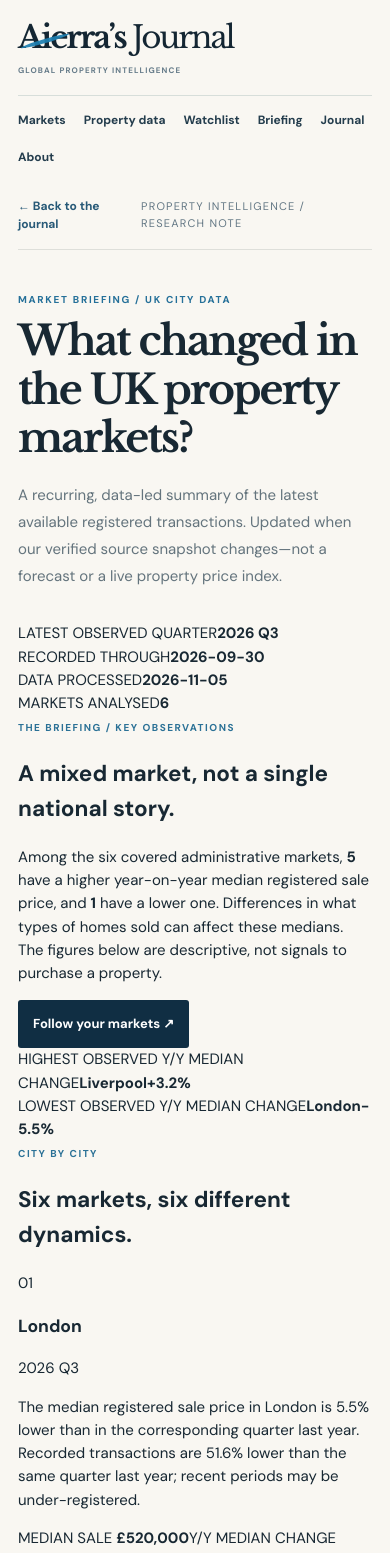
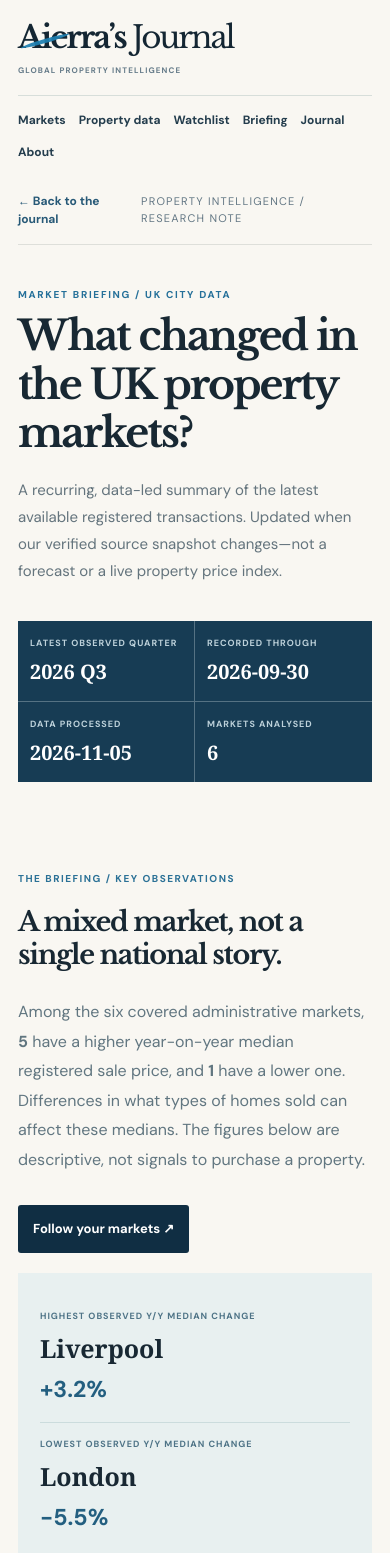
Before and after one commit to iskkang/aierra-journal, a Next.js app: page /briefing in a window 390 px wide. Shown: the top 1553 px of the page. Built offline with nearby package versions, Linux system fonts and the light colour scheme.

Commit message:
Design responsive watchlist, change alerts and recurring briefing pages

```diff
--- a/app/globals.css
+++ b/app/globals.css
@@ -130,3 +130,27 @@ a{color:inherit;text-decoration:none}button,input{font:inherit}img{max-width:100
 .data-next-step{background:#edf3f2;padding:28px}.data-next-step h3{font:700 23px "Libre Baskerville",Georgia,serif;margin:10px 0}.data-next-step .primary-link{margin-top:15px;gap:12px}
 @media(max-width:950px){.data-overview-band{grid-template-columns:repeat(2,1fr);gap:20px 0}.data-overview-band>div:nth-child(2){border-right:0}.data-overview-band>div:nth-child(3){padding-left:0}.explorer-title{flex-direction:column}.data-method-note{gap:30px}}
 @media(max-width:700px){.data-overview-band{padding:18px 13px;margin:23px 0}.data-overview-band>div{padding:5px 12px}.data-overview-band strong{font-size:16px}.data-overview-band span{font-size:8px}.data-panel{padding:20px 14px}.explorer-title{margin-bottom:19px}.explorer-title h2{font-size:25px}.explorer-selects{width:100%}.explorer-selects label{flex:1;min-width:130px}.explorer-selects select{width:100%;min-width:0;max-width:none}.comparison-row{grid-template-columns:98px minmax(45px,1fr) 92px;gap:9px}.comparison-name>a{font-size:13px}.comparison-name small{font-size:9px}.comparison-row>strong{font-size:14px}.city-toggle-row{gap:5px}.city-toggle-row button{padding:8px 9px;font-size:10px}.data-method-note{grid-template-columns:1fr;gap:15px}.cross-city-chart{min-width:500px}}
+
+/* Return-visit experience: personal markets and source-grounded briefing */
+.return-hub{padding-top:75px;padding-bottom:78px;border-bottom:1px solid #d9e0db}.return-hub-head h2{font:700 clamp(30px,3.4vw,43px)/1.2 "Libre Baskerville",Georgia,serif;letter-spacing:-.045em;margin:13px 0}.return-hub-head p{font-size:15px;color:#70828a;margin:0 0 28px}
+.return-hub-grid{display:grid;grid-template-columns:1fr 1fr;gap:20px}.return-tile{display:flex;flex-direction:column;min-height:235px;padding:29px 30px;background:#fff;border:1px solid #dfe4e2;transition:transform .2s,box-shadow .2s}.return-tile:hover{transform:translateY(-3px);box-shadow:0 13px 35px #132e4211}
+.return-tile:nth-child(1){background:#173c54;color:white}.return-tile>span{font-size:10px;font-weight:700;letter-spacing:.14em;color:#3b7b9f}.return-tile:first-child>span{color:#9ccae1}.return-tile strong{font:700 28px "Libre Baskerville",Georgia,serif;letter-spacing:-.035em;margin:16px 0 10px}.return-tile p{font-size:14px;line-height:1.75;max-width:430px;margin:0 0 16px;color:#667780}.return-tile:first-child p{color:#c2d4e0}.return-tile>b{margin-top:auto;font-size:12px;color:#1c688d}.return-tile:first-child>b{color:white}
+.main-nav{gap:23px}
+.watchlist-app{margin:36px 0 0}.watch-summary{display:grid;grid-template-columns:repeat(4,minmax(0,1fr));background:#173c53;color:white;margin-bottom:24px}
+.watch-summary>div{min-width:0;padding:23px 21px;border-right:1px solid #4a6879;display:flex;flex-direction:column;gap:9px}.watch-summary>div:last-child{border-right:0}.watch-summary span{font-size:9px;letter-spacing:.1em;color:#b4cddd;font-weight:700}.watch-summary strong{font:700 31px Georgia,serif;line-height:1.1}.watch-summary strong.watch-date{font-size:22px}
+.watchlist-app .data-panel{margin-bottom:24px}.watch-picks{display:grid;grid-template-columns:repeat(3,minmax(0,1fr));gap:11px}
+.watch-picks button{position:relative;display:flex;flex-direction:column;align-items:start;min-height:103px;background:#f7f8f6;border:1px solid #dbe4e3;padding:16px 18px;cursor:pointer;text-align:left;color:#20394c}.watch-picks button.chosen{background:#e6f1f4;border-color:#23688c;box-shadow:inset 0 0 0 1px #23688c}.watch-picks button>span{position:absolute;top:12px;right:14px;color:#24698c;font-size:19px}.watch-picks b{font:700 21px Georgia,serif;margin-top:12px}.watch-picks small{color:#7b8c93;font-size:11px;margin-top:6px}
+.threshold-line{border-top:1px solid #e4e9e8;margin-top:22px;padding-top:20px;display:flex;gap:12px;align-items:center;flex-wrap:wrap;font-size:13px}.threshold-line label{font-weight:700}.threshold-line select{border:1px solid #d2dddf;background:white;padding:9px}.threshold-line>span{color:#84939a;font-size:11px}
+.watch-signal-grid{display:grid;grid-template-columns:repeat(2,minmax(0,1fr));gap:16px}.watch-signal{padding:25px;background:#fafbf9;border:1px solid #dfe6e5}
+.watch-card-top{display:flex;justify-content:space-between;gap:9px;font-size:10px;font-weight:700;letter-spacing:.09em;color:#7a8a93}.watch-new{color:#1c6d8b;background:#e7f1f3;padding:3px 6px}
+.watch-signal h3{font:700 28px Georgia,serif;margin:15px 0 5px}.watch-signal>strong{font:700 31px Georgia,serif}.watch-change{display:flex;gap:24px;margin:20px 0 11px;flex-wrap:wrap}.watch-change span{font-size:10px;letter-spacing:.07em;color:#7a8b95}.watch-change b{font-size:15px;display:block;color:#1a5d7f;margin-top:3px}.watch-change b.negative-text{color:#ad5c55}
+.watch-flag{background:#f3ead9;padding:10px 13px;color:#8d6323;font-size:12px;font-weight:700}.watch-explanation{color:#647987;font-size:13px;line-height:1.75;min-height:68px}
+.watch-card-actions{border-top:1px solid #dce6e6;padding-top:15px;display:flex;justify-content:space-between;gap:15px;align-items:center}.watch-card-actions a{font-size:12px;color:#1f668b;font-weight:700}.watch-card-actions button{background:none;border:1px solid #c8d5d9;padding:8px 11px;cursor:pointer;font-size:11px;color:#356b84}.watch-card-actions button:disabled{color:#929fa5;cursor:default}
+.watch-empty{background:#f3f7f6;border:1px dashed #cbd8dc;padding:30px}.watch-empty p{font-size:13px;color:#71848d}.watch-privacy{font-size:12px;color:#71828b;line-height:1.8;max-width:970px}
+.briefing-page .market-intro{max-width:900px}.briefing-meta{display:grid;grid-template-columns:repeat(4,1fr);background:#173c54;color:#fff;margin:36px 0 44px}.briefing-meta>div{padding:22px;border-right:1px solid #557283;display:flex;flex-direction:column;gap:7px}.briefing-meta>div:last-child{border:0}.briefing-meta span,.briefing-side span{font-size:9px;color:#bdd1da;letter-spacing:.11em;font-weight:700}.briefing-meta strong{font:700 20px Georgia,serif}
+.briefing-opening{display:grid;grid-template-columns:1.3fr .7fr;gap:55px;padding:40px 0 58px;border-bottom:1px solid #d6dfdd}.briefing-opening h2,.briefing-header h2,.briefing-disclosure h2{font:700 clamp(27px,3.2vw,39px)/1.25 "Libre Baskerville",Georgia,serif;letter-spacing:-.05em;margin:15px 0 25px}.briefing-opening p{font-size:16px;line-height:1.85;color:#617680;max-width:770px;margin-bottom:30px}
+.briefing-side{background:#e8f0f0;padding:22px}.briefing-side>div{padding:15px 0;border-bottom:1px solid #cbdcdd;display:flex;flex-direction:column;gap:7px}.briefing-side>div:last-child{border:0}.briefing-side span{color:#4f7487}.briefing-side strong{font:700 25px Georgia,serif}.briefing-side b{font-size:23px;color:#235f80}
+.briefing-list{padding:60px 0}.briefing-city{display:grid;grid-template-columns:85px 1fr;gap:25px;padding:29px 0;border-bottom:1px solid #d7e0dd}.briefing-city-number{font:700 33px Georgia,serif;color:#bdc9cd}.briefing-city-head{display:flex;justify-content:space-between;gap:12px;align-items:baseline}.briefing-city-head h3{font:700 29px Georgia,serif;margin:0}.briefing-city-head>span{font-size:12px;color:#8c9da5}.briefing-city p{font-size:15px;line-height:1.85;color:#637884;max-width:850px}.briefing-city-stats{display:flex;gap:25px;flex-wrap:wrap;margin:19px 0 15px}.briefing-city-stats span{display:flex;flex-direction:column;font-size:10px;letter-spacing:.08em;color:#7f9199}.briefing-city-stats strong{font:700 19px Georgia,serif;letter-spacing:0;color:#19374c;margin-top:6px}.briefing-city a{font-size:12px;color:#1e6b91;font-weight:700}
+.briefing-disclosure{background:#edf3f2;padding:34px;max-width:950px}.briefing-disclosure h2{font-size:25px;margin:14px 0}.briefing-disclosure p{font-size:13px;line-height:1.9;color:#687e87}.briefing-disclosure a{font-weight:700;color:#1f6c91}
+@media(max-width:960px){.watch-summary,.briefing-meta{grid-template-columns:repeat(2,1fr)}.watch-summary>div:nth-child(2),.briefing-meta>div:nth-child(2){border-right:0}.watch-summary>div:nth-child(-n+2),.briefing-meta>div:nth-child(-n+2){border-bottom:1px solid #557283}.briefing-opening{grid-template-columns:1fr;gap:20px}}
+@media(max-width:700px){.main-nav{gap:13px}.return-hub{padding:50px 0}.return-hub-grid{grid-template-columns:1fr}.return-tile{min-height:195px;padding:22px}.return-tile strong{font-size:24px}.watch-picks{grid-template-columns:repeat(2,minmax(0,1fr))}.watch-picks button{min-height:96px;padding:11px}.watch-picks b{font-size:19px}.watch-signal-grid{grid-template-columns:1fr}.watch-signal{padding:18px}.watch-summary>div,.briefing-meta>div{padding:16px 12px}.watch-summary strong{font-size:25px}.watch-summary strong.watch-date{font-size:17px}.briefing-city{grid-template-columns:36px 1fr;gap:12px}.briefing-city-number{font-size:23px}.briefing-city-head h3{font-size:23px}.briefing-city-stats{gap:15px}.briefing-disclosure{padding:22px}}
```
